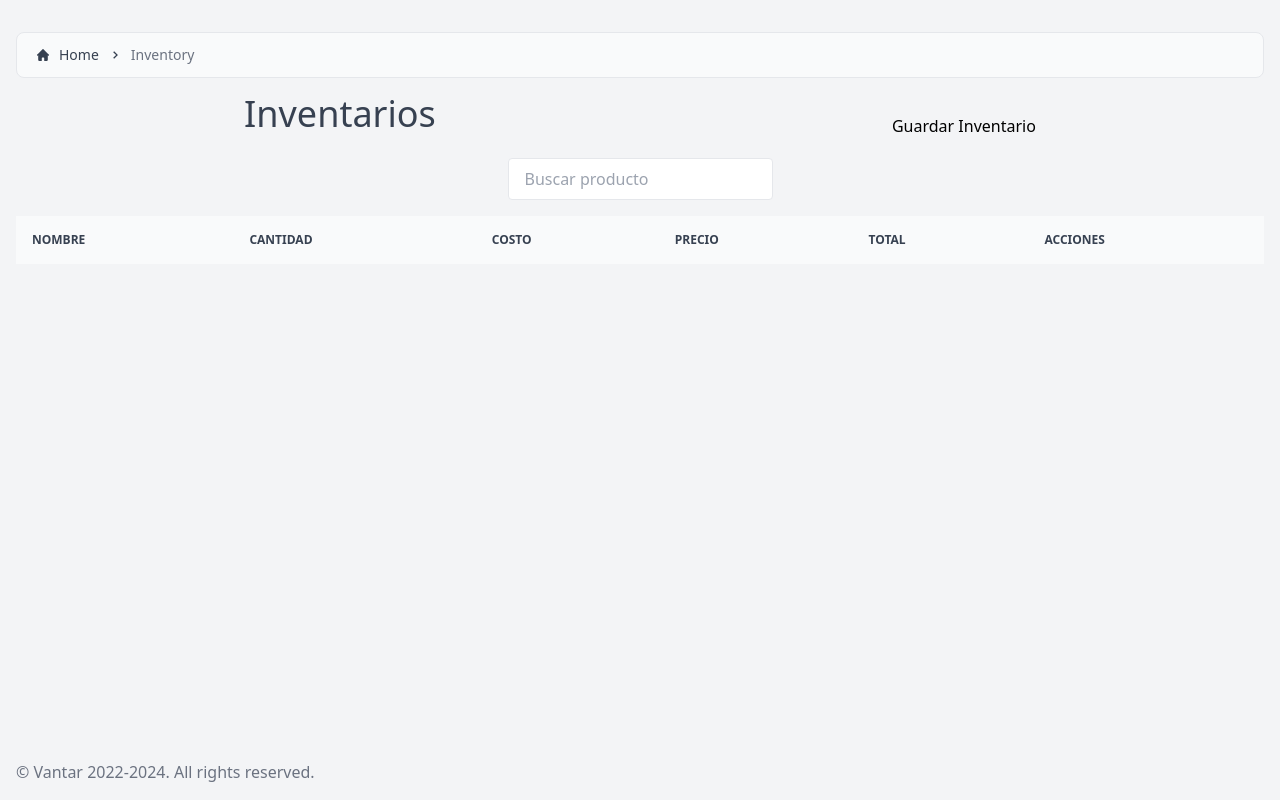
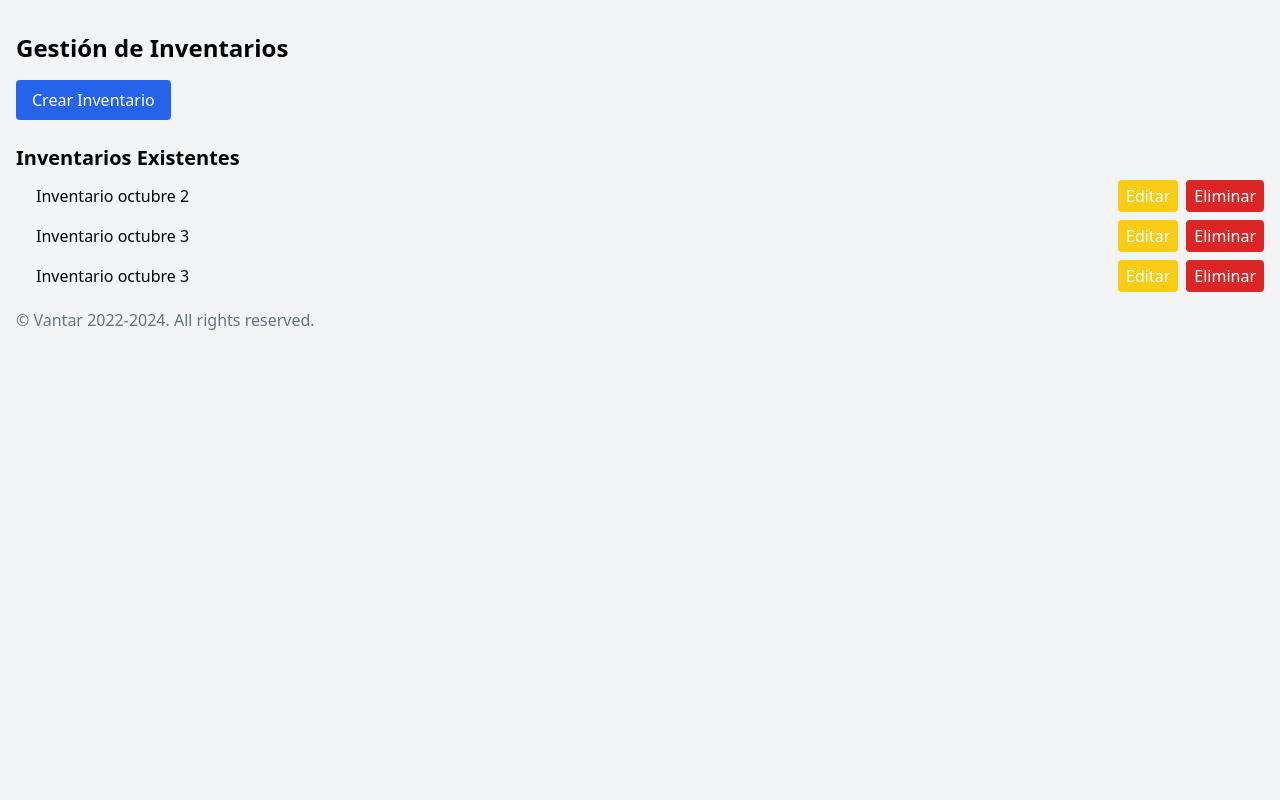
Before and after one commit to HaroldMart/Vantar-Frontend, a Next.js app: page /inventory in a window 1280 px wide. Built offline with nearby package versions, Linux system fonts and the light colour scheme; data requests are answered from the project's data file.

Commit message:
Update: Funtions in  inventory page.
Implemente las funciones para crear y editar inventarios, y crear y eliminar productos de un inventario especifico.

```diff
--- /dev/null
+++ b/app/(features)/inventory/[id]/page.tsx
@@ -0,0 +1,132 @@
+"use client";
+
+
+import { useState, useEffect } from "react";
+import axios from "axios";
+import { useRouter } from "next/router";
+
+const InventoryDetail = ({ params }) => {
+    const [inventory, setInventory] = useState(null);
+    const [products, setProducts] = useState([]);
+    const [allProducts, setAllProducts] = useState([]);
+    const [newProductId, setNewProductId] = useState("");
+    const [filteredProducts, setFilteredProducts] = useState([]);
+    const [searchTerm, setSearchTerm] = useState("");
+
+    const { id } = params;
+
+    useEffect(() => {
+        // Obtener inventario por ID y productos
+        const fetchInventory = async () => {
+            try {
+                const response = await axios.get(`http://localhost:5000/inventories/${id}`);
+                setInventory(response.data);
+                setProducts(response.data.products || []);
+            } catch (error) {
+                console.error("Error al obtener inventario", error);
+            }
+        };
+
+        const fetchAllProducts = async () => {
+            try {
+                const response = await axios.get("http://localhost:5000/products");
+                setAllProducts(response.data);
+            } catch (error) {
+                console.error("Error al obtener productos", error);
+            }
+        };
+
+        fetchInventory();
+        fetchAllProducts();
+    }, [id]);
+
+    const handleAddProduct = async () => {
+        // Verificar si el producto ya está en el inventario
+        const existingProduct = products.find((product) => product.id === newProductId);
+        if (existingProduct) {
+            alert("Este producto ya está en el inventario.");
+            return;
+        }
+
+        // Obtener el producto de la lista general de productos
+        const productToAdd = allProducts.find((product) => product.id === newProductId);
+
+        if (productToAdd) {
+            const updatedInventory = {
+                ...inventory,
+                products: [...products, productToAdd],
+            };
+
+            // Actualizar inventario en db.json
+            try {
+                await axios.put(`http://localhost:5000/inventories/${id}`, updatedInventory);
+                setProducts([...products, productToAdd]);
+                setNewProductId("");
+            } catch (error) {
+                console.error("Error al añadir producto al inventario", error);
+            }
+        }
+    };
+
+    const handleSearch = (event) => {
+        const value = event.target.value.toLowerCase();
+        setSearchTerm(value);
+        const filtered = products.filter((product) =>
+            product.name.toLowerCase().includes(value)
+        );
+        setFilteredProducts(filtered);
+    };
+
+    const handleDeleteProduct = async (productId) => {
+        const updatedProducts = products.filter((product) => product.id !== productId);
+        const updatedInventory = { ...inventory, products: updatedProducts };
+
+        // Actualizar el inventario en db.json
+        try {
+            await axios.put(`http://localhost:5000/inventories/${id}`, updatedInventory);
+            setProducts(updatedProducts);
+        } catch (error) {
+            console.error("Error al eliminar producto del inventario", error);
+        }
+    };
+
+    return (
+        <div>
+            <h1>{inventory?.name}</h1>
+
+            <input
+                type="text"
+                placeholder="Buscar productos"
+                value={searchTerm}
+                onChange={handleSearch}
+            />
+
+            <h2>Productos en el inventario:</h2>
+            <ul>
+                {(searchTerm ? filteredProducts : products).map((product) => (
+                    <li key={product.id}>
+                        {product.name} - ${product.price}
+                        <button onClick={() => handleDeleteProduct(product.id)}>Eliminar</button>
+                    </li>
+                ))}
+            </ul>
+
+            <h2>Añadir nuevo producto</h2>
+            <select
+                title="Seleccioanar Producto"
+                value={newProductId}
+                onChange={(e) => setNewProductId(e.target.value)}
+            >
+                <option value="">Selecciona un producto</option>
+                {allProducts.map((product) => (
+                    <option key={product.id} value={product.id}>
+                        {product.name} - ${product.price}
+                    </option>
+                ))}
+            </select>
+            <button onClick={handleAddProduct}>Añadir producto</button>
+        </div>
+    );
+};
+
+export default InventoryDetail;
--- a/app/(features)/inventory/page.tsx
+++ b/app/(features)/inventory/page.tsx
@@ -1,228 +1,213 @@
-'use client'
+// app/inventory/page.tsx
+"use client"; // Esto es necesario para Client Components
 
-import React, { useEffect, useState } from "react";
-import Link from "next/link";
-import { BiChevronRight, BiTrash } from "react-icons/bi";
+import { useState, useEffect } from 'react';
+import axios from 'axios';
+import Link from 'next/link';
 
-// Tipamos el objeto Producto
-interface Product {
+interface Inventory {
+    id: string;
     name: string;
-    price: number;
-    quantity: number;
-    cost: number;
+    products: any[];
 }
 
-interface Inventory {
-    id: number;
-    name: string;
-    products: Product[];
-  }
+export default function InventoryPage() {
+    const [inventories, setInventories] = useState<Inventory[]>([]);
+    const [currentMonth, setCurrentMonth] = useState<string>('');
+    const [newInventoryName, setNewInventoryName] = useState<string>('');
+    const [editInventory, setEditInventory] = useState<Inventory | null>(null);
+    const [deleteInventoryId, setDeleteInventoryId] = useState<number | null>(null);
+    const [successMessage, setSuccessMessage] = useState<string | null>(null);
 
-// Lista de productos predefinidos
-const productsList: Product[] = [
-    { name: "Leche", price: 90, quantity: 10, cost: 50 },
-    { name: "Lestamilk", price: 50, quantity: 5, cost: 30 },
-    { name: "Bizcocho", price: 100, quantity: 3, cost: 70 },
-];
+    const API_URL = 'http://localhost:5000/inventories';
 
-
-export default function Inventory() {
-    const [searchTerm, setSearchTerm] = useState<string>("");
-    const [filteredProducts, setFilteredProducts] = useState<Product[]>([]);
-    const [inventory, setInventory] = useState<Product[]>([]);
-
-    // Cargar productos desde localStorage cuando se monta el componente
-    useEffect(() => {
-        const storedInventory = localStorage.getItem('tempInventory');
-        if (storedInventory) {
-            setInventory(JSON.parse(storedInventory));
-        }
-    }, []);
-
-    // Guardar productos temporalmente en localStorage
-    useEffect(() => {
-        if (inventory.length > 0) {
-            localStorage.setItem('tempInventory', JSON.stringify(inventory));
-        }
-    }, [inventory]);
-
-    // Función para añadir productos al inventario
-    const addProduct = (product: Product) => {
-        setInventory((prevInventory) => [...prevInventory, product]);
-    };
-
-    // Función para eliminar un producto del inventario temporal
-    const removeProduct = (productIndex: number) => {
-        setInventory((prevInventory) =>
-            prevInventory.filter((_, index) => index !== productIndex)
-        );
-    };
-
-    // Función para guardar los productos en la API y limpiar el localStorage
-    const saveInventory = async () => {
+    // Función para obtener inventarios desde la API
+    const fetchInventories = async () => {
         try {
-            // Aquí llamas a la API para guardar el inventario
-            await fetch('http://localhost:5000/inventory', {
-                method: 'POST',
-                headers: {
-                    'Content-Type': 'application/json',
-                },
-                body: JSON.stringify(inventory),
-            });
-
-            // Limpiar el localStorage después de guardar en la API
-            localStorage.removeItem('tempInventory');
-            alert('Inventario guardado con éxito.');
+            const response = await axios.get(API_URL);
+            setInventories(response.data);
         } catch (error) {
-            console.error('Error al guardar el inventario:', error);
-            alert('Ocurrió un error al guardar el inventario.');
+            console.error("Error al obtener los inventarios", error);
         }
     };
 
-    const handleSearchChange = (e: React.ChangeEvent<HTMLInputElement>) => {
-        const value = e.target.value;
-        setSearchTerm(value);
+    // useEffect para cargar los inventarios al cargar la página
+    useEffect(() => {
+        fetchInventories();
 
-        if (value) {
-            setFilteredProducts(
-                productsList.filter((product) =>
-                    product.name.toLowerCase().includes(value.toLowerCase())
-                )
+        const date = new Date();
+        const monthName = date.toLocaleString('default', { month: 'long' });
+        setCurrentMonth(monthName);
+    }, []);
+
+    // Crear un nuevo inventario
+    const createInventory = async () => {
+        try {
+            const existingInventoriesForMonth = inventories.filter(inv =>
+                inv.name.startsWith(`Inventario ${currentMonth}`)
             );
-        } else {
-            setFilteredProducts([]);
+            const inventoryNumber = existingInventoriesForMonth.length + 1;
+
+            const generateRandomId = () => {
+                return Math.random().toString(36).substr(2, 9); // Genera un string alfanumérico de 9 caracteres
+            };
+
+            // Luego úsalo en tu código:
+            const newInventory: Inventory = {
+                id: generateRandomId(), // Genera un id único aleatorio
+                name: `Inventario ${currentMonth}${inventoryNumber > 1 ? ` ${inventoryNumber}` : ''}`,
+                products: [],
+            };
+
+            const response = await axios.post(API_URL, newInventory);
+            setInventories([...inventories, response.data]);
+        } catch (error) {
+            console.error("Error al crear el inventario", error);
         }
     };
 
-    const handleAddProduct = (product: Product) => {
-        setInventory([...inventory, { ...product, quantity: 1, cost: product.price }]);
-        setSearchTerm("");
-        setFilteredProducts([]);
+    // Actualizar el nombre de un inventario
+    const updateInventory = async () => {
+        if (!editInventory) return;
+
+        try {
+            const updatedInventory = { ...editInventory, name: newInventoryName };
+            const response = await axios.put(`${API_URL}/${editInventory.id}`, updatedInventory);
+
+            setInventories(inventories.map(inv => (inv.id === editInventory.id ? response.data : inv)));
+            setEditInventory(null);
+            setNewInventoryName('');
+        } catch (error) {
+            console.error("Error al actualizar el inventario", error);
+        }
     };
 
-    const handleEditProduct = (
-        index: number,
-        field: keyof Product,
-        value: string | number
-    ) => {
-        const newInventory = [...inventory];
-
-        // Validar si el campo es numérico antes de asignar el valor
-        if (field === 'price' || field === 'quantity' || field === 'cost') {
-            newInventory[index][field] = +value; // Convertimos a número
-        } else {
-            newInventory[index][field] = value as string; // Si no es numérico, lo tratamos como string
+    // Eliminar un inventario
+    const deleteInventory = async (id: number) => {
+        try {
+            await axios.delete(`${API_URL}/${id}`);
+            setInventories(inventories.filter(inv => inv.id !== id));
+            setDeleteInventoryId(null);
+            setSuccessMessage('Inventario eliminado exitosamente.');
+        } catch (error) {
+            console.error("Error al eliminar el inventario", error);
         }
-
-        setInventory(newInventory);
     };
 
-    const handleDeleteProduct = (index: number) => {
-        const newInventory = [...inventory];
-        newInventory.splice(index, 1);
-        setInventory(newInventory);
-    };
+    // Mostrar mensaje de confirmación y ocultarlo después de unos segundos
+    useEffect(() => {
+        if (successMessage) {
+            const timer = setTimeout(() => {
+                setSuccessMessage(null);
+            }, 3000);
+
+            return () => clearTimeout(timer);
+        }
+    }, [successMessage]);
 
     return (
-        <>
-            <div className="container mx-auto px-4 pt-8 h-full">
-                <div className="h-full">
-                    <nav className="flex px-5 py-3 mb-4 text-gray-700 border border-gray-200 rounded-lg bg-gray-50" aria-label="Breadcrumb">
-                        <ol className="inline-flex items-center space-x-1 md:space-x-2 rtl:space-x-reverse">
-                            <li className="inline-flex items-center">
-                                <Link href={"/"} className="inline-flex items-center text-sm font-medium text-gray-700 hover:text-blue-600 transition-all duration-200 hover:scale-105">
-                                    <svg className="w-3 h-3 me-2.5" aria-hidden="true" xmlns="http://www.w3.org/2000/svg" fill="currentColor" viewBox="0 0 20 20">
-                                        <path d="m19.707 9.293-2-2-7-7a1 1 0 0 0-1.414 0l-7 7-2 2a1 1 0 0 0 1.414 1.414L2 10.414V18a2 2 0 0 0 2 2h3a1 1 0 0 0 1-1v-4a1 1 0 0 1 1-1h2a1 1 0 0 1 1 1v4a1 1 0 0 0 1 1h3a2 2 0 0 0 2-2v-7.586l.293.293a1 1 0 0 0 1.414-1.414Z" />
-                                    </svg>
-                                    Home
+        <div className="container mx-auto px-4 pt-8">
+            <h1 className="text-2xl font-bold mb-4">Gestión de Inventarios</h1>
+
+            {/* Botón para crear nuevo inventario */}
+            <button
+                onClick={createInventory}
+                className="px-4 py-2 bg-blue-600 text-white rounded hover:bg-blue-700"
+            >
+                Crear Inventario
+            </button>
+
+            {/* Mostrar inventarios existentes */}
+            <h2 className="text-xl font-semibold mt-6">Inventarios Existentes</h2>
+            <ul className="list-disc pl-5">
+                {inventories.length > 0 ? (
+                    inventories.map((inv) => (
+                        <li key={inv.id} className="mt-2 flex justify-between items-center">
+                            <Link href={`/inventory/${inv.id}`}>
+                                {inv.name}
                             </Link>
-                            </li>
-                            <li>
-                                <div className="flex items-center">
-                                    <BiChevronRight />
-                                    <span className="ms-1 text-sm font-medium text-gray-500 md:ms-2">
-                                        Inventory
-                                    </span>
+
+                            {/* Botones de editar y eliminar */}
+                            <div className="flex gap-2">
+                                <button
+                                    onClick={() => setEditInventory(inv)}
+                                    className="px-2 py-1 bg-yellow-400 text-white rounded hover:bg-yellow-500"
+                                >
+                                    Editar
+                                </button>
+                                <button
+                                    onClick={() => setDeleteInventoryId(inv.id)}
+                                    className="px-2 py-1 bg-red-600 text-white rounded hover:bg-red-700"
+                                >
+                                    Eliminar
+                                </button>
                             </div>
                         </li>
-                        </ol>
-                    </nav>
-                    <div className="flex justify-around">
-                    <h1 className="flex gap-2 items-center text-4xl font-medium text-gray-700 mb-6">
-                        Inventarios
-                    </h1>
-                    <button onClick={saveInventory}>Guardar Inventario</button>
-                    </div>
+                    ))
+                ) : (
+                    <p>No hay inventarios disponibles.</p>
+                )}
+            </ul>
 
-                    <div className="flex flex-col items-center gap-4">
+            {/* Dialog para editar inventario */}
+            {editInventory && (
+                <div className="fixed inset-0 flex items-center justify-center bg-black bg-opacity-50">
+                    <div className="bg-white p-6 rounded shadow-lg">
+                        <h3 className="text-xl font-bold mb-4">Editar Inventario</h3>
                         <input
                             type="text"
-                            placeholder="Buscar producto"
-                            value={searchTerm}
-                            onChange={handleSearchChange}
-                            className="border rounded px-4 py-2"
+                            value={newInventoryName}
+                            onChange={(e) => setNewInventoryName(e.target.value)}
+                            placeholder="Nuevo nombre"
+                            className="w-full p-2 border rounded mb-4"
                         />
-
-                        {/* Muestra resultados filtrados */}
-                        {filteredProducts.length > 0 && (
-                            <ul className="border rounded w-full">
-                                {filteredProducts.map((product, index) => (
-                                    <li
-                                        key={index}
-                                        onClick={() => handleAddProduct(product)}
-                                        className="px-4 py-2 cursor-pointer hover:bg-gray-200"
+                        <div className="flex justify-end gap-2">
+                            <button
+                                onClick={updateInventory}
+                                className="px-4 py-2 bg-green-600 text-white rounded hover:bg-green-700"
                             >
-                                        {product.name} - {product.price}
-                                    </li>
-                                ))}
-                            </ul>
-                        )}
-
-                        {/* Tabla del inventario */}
-                        <table className="w-full text-sm text-left text-gray-500">
-                            <thead className="text-xs text-gray-700 uppercase bg-gray-50">
-                                <tr>
-                                    <th scope="col" className="p-4">Nombre</th>
-                                    <th scope="col" className="p-4">Cantidad</th>
-                                    <th scope="col" className="p-4">Costo</th>
-                                    <th scope="col" className="p-4">Precio</th>
-                                    <th scope="col" className="p-4">Total</th>
-                                    <th scope="col" className="p-4">Acciones</th>
-                                </tr>
-                            </thead>
-                            <tbody>
-                                {inventory.map((item, index) => (
-                                    <tr key={index}>
-                                        <td scope="row" className="px-6 py-4 font-medium text-gray-900 whitespace-nowrap">{item.name}</td>
-                                        <td scope="row" className="px-6 py-4 font-medium text-gray-900 whitespace-nowrap">
-                                            <input
-                                                type="number"
-                                                value={item.quantity || 1}
-                                                onChange={(e) => handleEditProduct(index, "quantity", +e.target.value)}
-                                            />
-                                        </td>
-                                        <td scope="row" className="px-6 py-4 font-medium text-gray-900 whitespace-nowrap">
-                                            <input
-                                                type="number"
-                                                value={item.cost || 0}
-                                                onChange={(e) => handleEditProduct(index, "cost", +e.target.value)}
-                                            />
-                                        </td>
-                                        <td scope="row" className="px-6 py-4 font-medium text-gray-900 whitespace-nowrap">{item.price}</td>
-                                        <td scope="row" className="px-6 py-4 font-medium text-gray-900 whitespace-nowrap">{item.price * (item.quantity || 1)}</td>
-                                        <td scope="row" className="px-6 py-4 font-medium text-gray-900 whitespace-nowrap">
-                                            <button onClick={() => handleDeleteProduct(index)}>
-                                                <BiTrash size={18} />
+                                Guardar
                             </button>
-                                        </td>
-                                    </tr>
-                                ))}
-                            </tbody>
-                        </table>
-
+                            <button
+                                onClick={() => setEditInventory(null)}
+                                className="px-4 py-2 bg-gray-400 text-white rounded hover:bg-gray-500"
+                            >
+                                Cancelar
+                            </button>
                         </div>
                     </div>
                 </div>
-        </>
+            )}
+
+            {/* Dialog para confirmar eliminación */}
+            {deleteInventoryId && (
+                <div className="fixed inset-0 flex items-center justify-center bg-black bg-opacity-50">
+                    <div className="bg-white p-6 rounded shadow-lg">
+                        <h3 className="text-xl font-bold mb-4">¿Estás seguro de que deseas eliminar este inventario?</h3>
+                        <div className="flex justify-end gap-2">
+                            <button
+                                onClick={() => deleteInventory(deleteInventoryId)}
+                                className="px-4 py-2 bg-red-600 text-white rounded hover:bg-red-700"
+                            >
+                                Eliminar
+                            </button>
+                            <button
+                                onClick={() => setDeleteInventoryId(null)}
+                                className="px-4 py-2 bg-gray-400 text-white rounded hover:bg-gray-500"
+                            >
+                                Cancelar
+                            </button>
+                        </div>
+                    </div>
+                </div>
+            )}
+
+            {/* Popup de confirmación de eliminación */}
+            {successMessage && (
+                <div className="fixed bottom-4 right-4 bg-green-500 text-white px-4 py-2 rounded shadow-lg">
+                    {successMessage}
+                </div>
+            )}
+        </div>
     );
 }
--- a/app/(features)/shared/db.json
+++ b/app/(features)/shared/db.json
@@ -36,39 +36,21 @@
       "price": 85
     }
   ],
-  "inventory": [
+  "inventories": [
     {
-      "id": 1,
-      "name": "Inventario 1",
-      "products": [
-        {
-          "name": "Leche",
-          "price": 100,
-          "quantity": 4,
-          "cost": 50
-        },
-        {
-          "name": "Bizcocho",
-          "price": 250,
-          "quantity": 2,
-          "cost": 100
-        }
-      ]
+      "id": "3evwkno6q",
+      "name": "Inventario octubre 2",
+      "products": []
     },
     {
-      "0": {
-        "name": "Lestamilk",
-        "price": 50,
-        "quantity": 10,
-        "cost": 50
-      },
-      "1": {
-        "name": "Leche",
-        "price": 90,
-        "quantity": 1,
-        "cost": 90
-      },
-      "id": "71ee"
+      "id": "tlei80wzj",
+      "name": "Inventario octubre 3",
+      "products": []
+    },
+    {
+      "id": "xifvpu8at",
+      "name": "Inventario octubre 3",
+      "products": []
     }
   ]
 }
```
Lines whose indentation alone changed are shown as unchanged.
